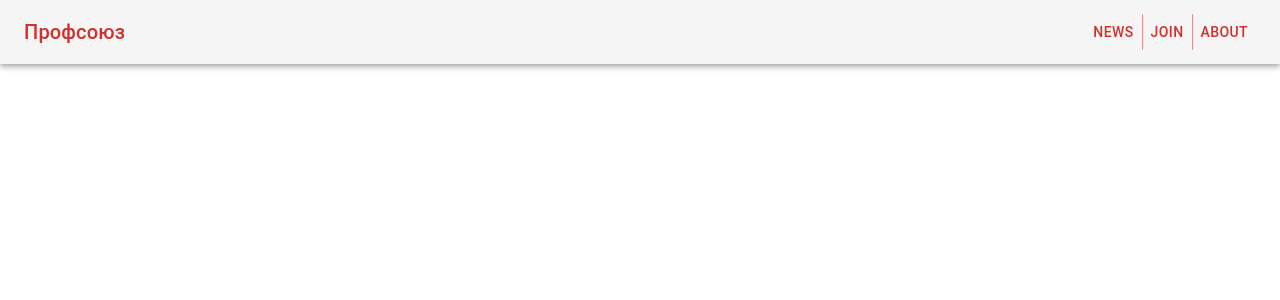
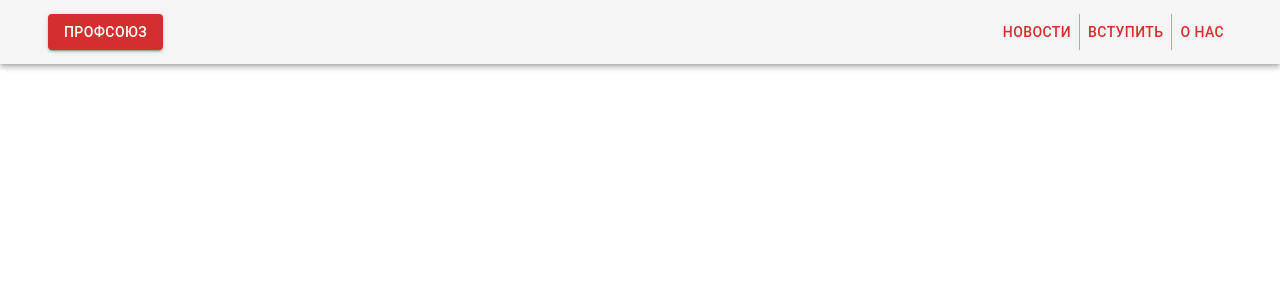
Before and after one commit to timmeno1/profsoyuz, a React (Create React App) app in the folder client/: page / in a window 1280 px wide. Shown: the top 300 px of the page. Built offline with nearby package versions, Linux system fonts and the light colour scheme.

Commit message:
Navbar polished

```diff
--- a/client/src/Navbar/Navbar.tsx
+++ b/client/src/Navbar/Navbar.tsx
@@ -1,22 +1,16 @@
-import { AppBar, IconButton, Toolbar, Button, Drawer, Divider, List, ListItem, ListItemText, ButtonGroup, makeStyles, Hidden, Typography } from '@material-ui/core'
+import { AppBar, IconButton, Toolbar, Button, Drawer, List, ListItem, makeStyles, Hidden, Typography, ButtonGroup, ListItemText, Container } from '@material-ui/core'
 import MenuIcon from '@material-ui/icons/Menu'
-import ChevronLeftIcon from '@material-ui/icons/ChevronLeft'
-import ListItemIcon from '@material-ui/core/ListItemIcon'
-import InboxIcon from '@material-ui/icons/Inbox'
-import MailIcon from '@material-ui/icons/Mail'
 import React from 'react'
 import clsx from 'clsx'
 
 
 const useStyles = makeStyles({
     root: {
-        justifyContent: "space-between"
+        justifyContent: "space-between",
+
     } ,
     list: {
-        width: 250,
-    },
-    fullList: {
-        width: 'auto',
+       padding : "1rem",
     },
 })
 
@@ -37,24 +31,24 @@ export const Navbar = () => {
     const MyList = () => {
         return (
             <div
-                className={clsx(classes.list) }
                 role="presentation"
-                // onClick={handleDrawerClose}
-                // onKeyDown={handleDrawerClose}
                 >
-                        <div >
-                        <IconButton edge="start" color="primary" onClick={handleDrawerClose}>
-                            <ChevronLeftIcon />
-                        </IconButton>
-                        </div>
-                        <Divider />
-                        <List >
-                        {['News', 'Join', 'About'].map((text, index) => (
-                            <ListItem button key={text}>
-                            <ListItemIcon>{index % 2 === 0 ? <InboxIcon /> : <MailIcon />}</ListItemIcon>
-                            <ListItemText primary={text} color="primary"  />
+                        <List className={clsx(classes.list) }>
+                            <ListItem  color="primary" button>
+                                <ListItemText disableTypography
+                                    primary={<Typography color="primary">Новости</Typography>}
+                                    />
                             </ListItem>
-                        ))}
+                            <ListItem  color="primary" button>
+                                <ListItemText disableTypography
+                                    primary={<Typography color="primary">Вступить</Typography>}
+                                    />
+                            </ListItem>
+                            <ListItem  color="primary" button>
+                                <ListItemText disableTypography
+                                    primary={<Typography color="primary">О нас</Typography>}
+                                    />
+                            </ListItem>
                         </List>
 
             </div>
@@ -63,12 +57,13 @@ export const Navbar = () => {
 
     return (
         <AppBar position="static" color="default" >
+            <Container>
                 <Toolbar classes={{
                     root: classes.root
                 }}>
-                    <Typography color="primary" variant="h6" >
+                        <Button color="primary" variant="contained" >
                             Профсоюз
-                    </Typography>
+                        </Button>
                         <Hidden  only={['sm', 'md', 'lg', 'xl']} >
                             <IconButton color="primary" edge="start" aria-label="menu" onClick={handleDrawerOpen} >
                                 <MenuIcon />
@@ -79,13 +74,15 @@ export const Navbar = () => {
                         </Hidden>
                         <Hidden  only={['xs']}>
                             <ButtonGroup variant="text" color="primary" aria-label="text primary button group" component="div" >
-                            <Button color="primary">News</Button>
-                            <Button color="primary">Join</Button>
-                            <Button color="primary">About</Button>
+                                <Button color="primary">Новости</Button>
+                                <Button color="primary">Вступить</Button>
+                                <Button color="primary">О нас</Button>
                             </ButtonGroup>
                         </Hidden>
 
                 </Toolbar>
+            </Container>
+
 
         </AppBar>
     )
```
Lines whose indentation alone changed are shown as unchanged.
